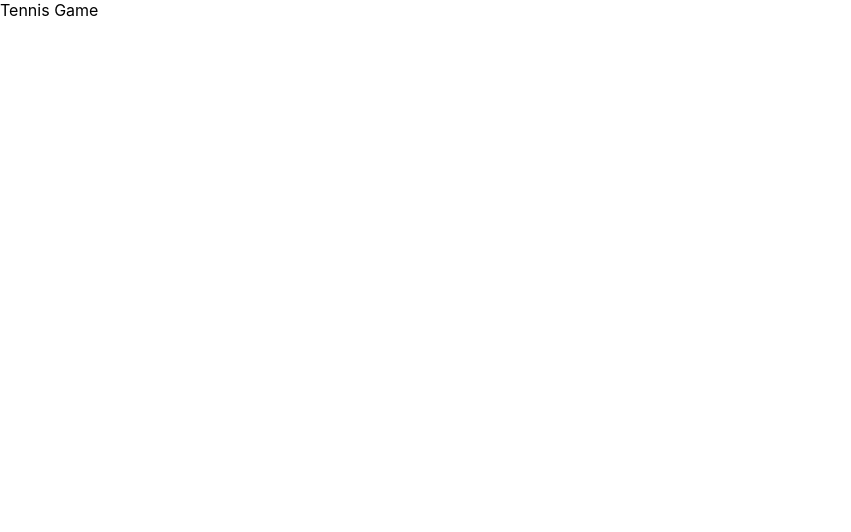
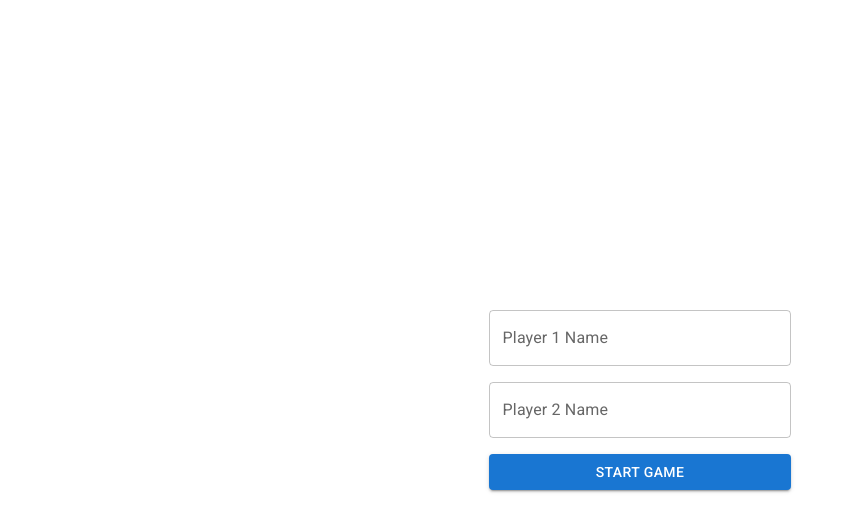
Before and after one commit to HouariZegai/Tennis, a React (Create React App) app in the folder web/: page / in a window 1280 px wide. Shown: the top 532 px of the page, without its empty margins (0-851 px from the left). Built offline with nearby package versions, Linux system fonts and the light colour scheme.

Commit message:
create StartGame page with material ui lib

```diff
--- a/web/package.json
+++ b/web/package.json
@@ -3,6 +3,9 @@
   "version": "0.1.0",
   "private": true,
   "dependencies": {
+    "@emotion/react": "^11.9.3",
+    "@emotion/styled": "^11.9.3",
+    "@mui/material": "^5.8.6",
     "@testing-library/jest-dom": "^5.16.4",
     "@testing-library/react": "^13.3.0",
     "@testing-library/user-event": "^13.5.0",
--- a/web/public/index.html
+++ b/web/public/index.html
@@ -25,6 +25,10 @@
       Learn how to configure a non-root public URL by running `npm run build`.
     -->
     <title>React App</title>
+    <link
+      rel="stylesheet"
+      href="https://fonts.googleapis.com/css?family=Roboto:300,400,500,700&display=swap"
+    />
   </head>
   <body>
     <noscript>You need to enable JavaScript to run this app.</noscript>
--- a/web/src/App.js
+++ b/web/src/App.js
@@ -1,9 +1,10 @@
 import './App.css';
+import StartGame from './pages/StartGame';
 
 function App() {
   return (
     <div>
-      Tennis Game
+      <StartGame />
     </div>
   );
 }
--- /dev/null
+++ b/web/src/pages/StartGame.js
@@ -0,0 +1,35 @@
+import React from 'react'
+import { Button, Grid, Stack } from '@mui/material';
+import TextField from '@mui/material/TextField';
+
+const StartGame = () => {
+
+  const handleSubmit = (event) => {
+      console.log("Start Game clicked!")
+  }
+
+  return (
+    <Grid
+      container
+      spacing={0}
+      direction="column"
+      alignItems="center"
+      justifyContent="center"
+      style={{ minHeight: '100vh' }}>
+      <Grid item xs={3}>
+        <Stack
+          component="form"
+          onSubmit={handleSubmit}
+          sx={{width: '30ch'}}
+          spacing={2}
+          >
+            <TextField name="firstPlayerName" label="Player 1 Name" />
+            <TextField name="secondPlayerName" label="Player 2 Name" />
+            <Button variant="contained" type="submit">Start Game</Button>
+        </Stack>
+      </Grid>
+    </Grid>
+  )
+}
+
+export default StartGame
```
Also changed, not shown: 1 other file (tests, documents, lock files or other folders).
